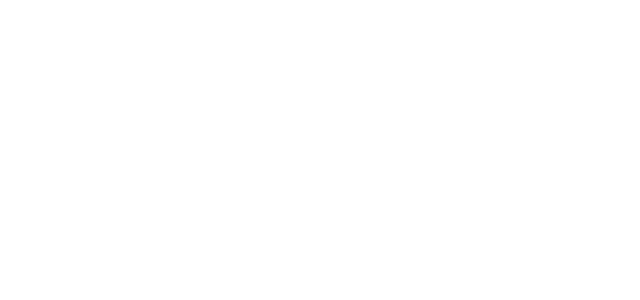
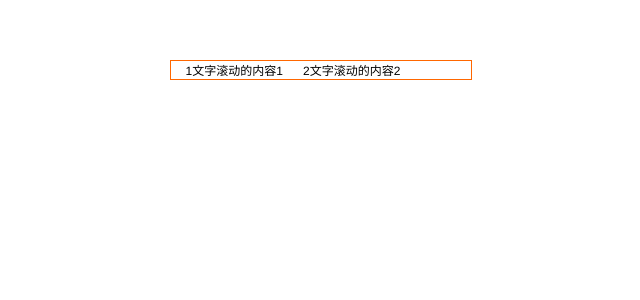
Before and after one commit to Hewaller/demo, a Vue app: page /test in a window 1280 px wide. Shown: the top 300 px of the page, without its empty margins (319-959 px from the left). Built offline with nearby package versions, Linux system fonts and the light colour scheme.

Commit message:
文字循环

```diff
--- a/src/views/test.vue
+++ b/src/views/test.vue
@@ -1,5 +1,8 @@
 <template>
-  <div></div>
+  <div class="box">
+    <p class="animate">1文字滚动的内容1</p>
+    <p class="animate">2文字滚动的内容2</p>
+  </div>
 </template>
 
 <script>
@@ -28,5 +31,47 @@
 }
 </script>
 
-<style>
+<style scoped>
+* {
+  margin: 0;
+  padding: 0;
+}
+
+.box {
+  width: 300px;
+  margin: 0 auto;
+  border: 1px solid #ff6700;
+  overflow: hidden;
+}
+
+.animate {
+  padding-left: 20px;
+  font-size: 12px;
+  color: #000;
+  display: inline-block;
+  white-space: nowrap;
+  animation: 10s wordsLoop linear infinite normal;
+}
+
+@keyframes wordsLoop {
+  0% {
+    transform: translateX(200px);
+    -webkit-transform: translateX(200px);
+  }
+  100% {
+    transform: translateX(-100%);
+    -webkit-transform: translateX(-100%);
+  }
+}
+
+@-webkit-keyframes wordsLoop {
+  0% {
+    transform: translateX(200px);
+    -webkit-transform: translateX(200px);
+  }
+  100% {
+    transform: translateX(-100%);
+    -webkit-transform: translateX(-100%);
+  }
+}
 </style>
```
